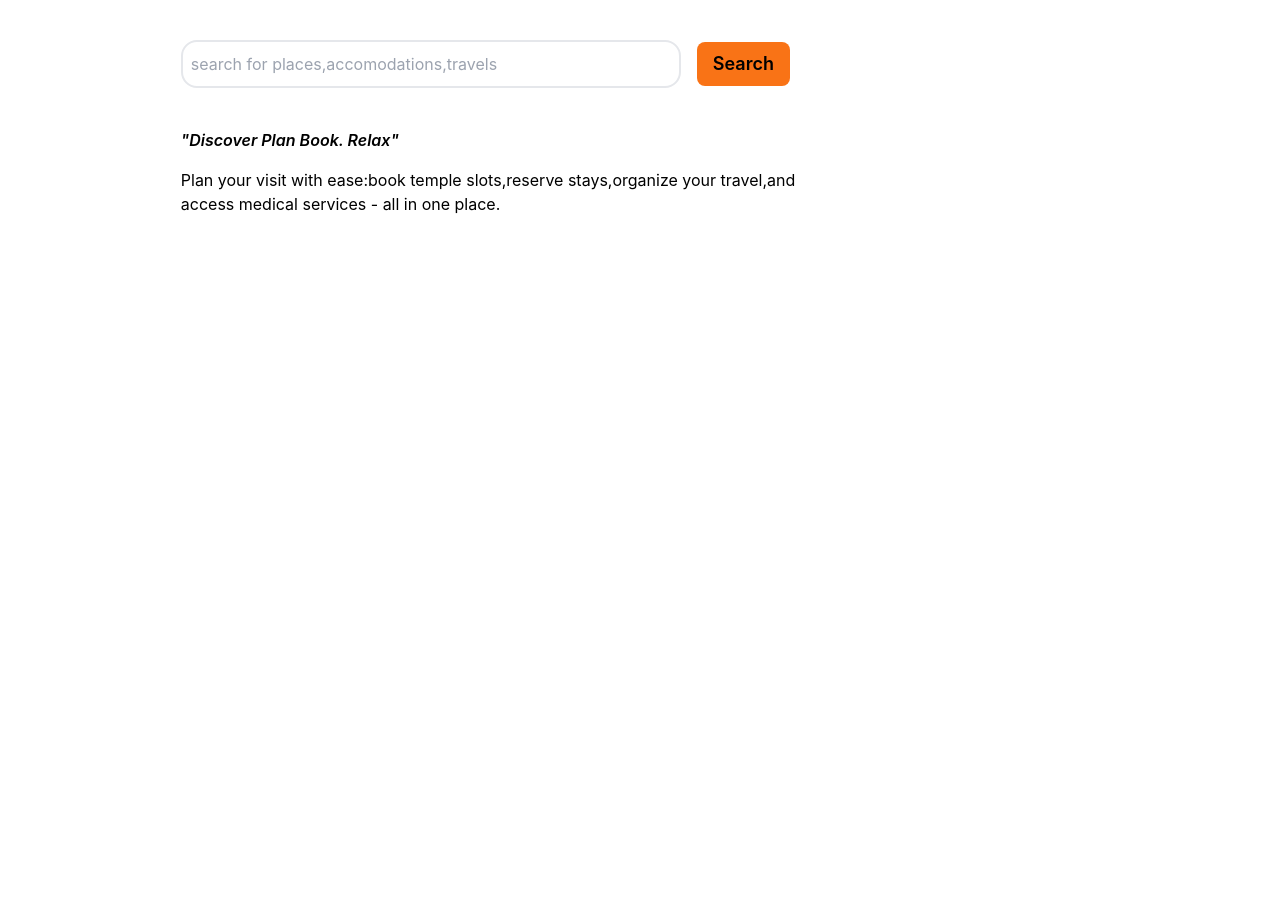
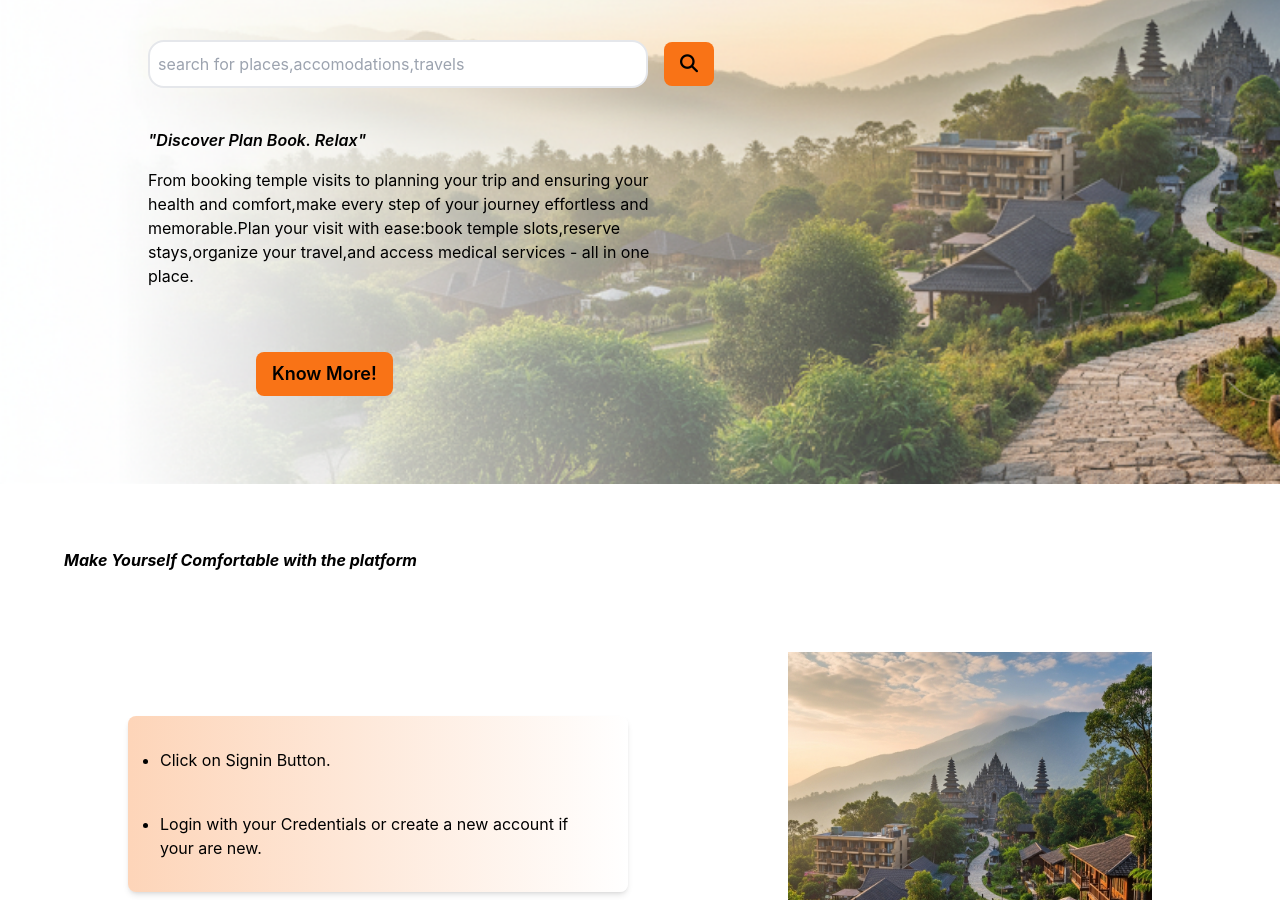
Before and after one commit to SatyanarayanaAkula2/ThirthaYatri, a React (Create React App) app: page / in a window 1280 px wide. Shown: the part 240-1140 px from the top of the page. Before the commit the page ends 800 px from the top, so only its background shows below. Built offline with nearby package versions, Linux system fonts and the light colour scheme.

Commit message:
added guide

```diff
--- a/public/index.html
+++ b/public/index.html
@@ -3,6 +3,11 @@
   <head>
     <meta charset="utf-8" />
     <link rel="icon" href="" />
+    <link
+  rel="stylesheet"
+  href="https://cdnjs.cloudflare.com/ajax/libs/font-awesome/6.4.0/css/all.min.css"
+/>
+
     <meta name="viewport" content="width=device-width, initial-scale=1" />
     <meta name="theme-color" content="#000000" />
     <meta
--- a/src/App.js
+++ b/src/App.js
@@ -1,12 +1,14 @@
 import { Navbar } from './components/Navbar';
 import './App.css';
 import Home from './components/Home';
+import Guide from './components/Guide';
 
 function App() {
   return (
    <>
    <Navbar/>
    <Home/>
+   <Guide/>
    </>
   );
 }
--- /dev/null
+++ b/src/components/Guide.js
@@ -0,0 +1,65 @@
+import React from "react";
+
+function Guide(){
+    const contents=[
+        {
+            block1:'Click on Signin Button. ? Login with your Credentials or create a new account if your are new.',
+            block2:'Search for the Temples. ? Book the tickets from available slots.'
+        },
+        {
+            block1:'Select the accommodations service. ? Filter the accommodations near the place based on price,luxury etc... ? Book the accomodation. ',
+            block2:'Select the Travel Service. ? Plan your Journey from choices displayed. ? Book your Journey.'
+        },
+        {
+            block1:'Select the other Services. ? Choose services like Near Medical Services,etc... ? Access those on your need.',
+            block2:'Share your Feedback on your Experience. ?'
+        }
+    ]
+    return(
+    <div className="guideblock flex flex-col gap-16 m-16">
+
+    <div className="guideblock-heading font-bold italic ">Make Yourself Comfortable with the platform</div>
+
+
+
+        {
+            contents.map((content,index)=>{
+                const conts=content.block1.split('?');
+                const conts2=content.block2.split('?');
+                return(
+                <div key={index} className="steps px-16 my-4">
+                 <div className="step_1 flex gap-40 ">
+            <div className="content py-16" style={{width:'500px', height:'100px'}}>
+            <div className="content  p-8 shadow-md rounded-lg bg-gradient-to-r from-orange-500/30 to-white/70 hover:animate-enlarge align-content ">
+                <ul className=" flex flex-col gap-10 list-disc">
+                <li>{conts[0]}</li>
+                <li>{conts[1]}</li>
+                </ul>
+            </div>
+            </div>
+            <div className="image flex-1">
+                <img src="./hero_image.png"  style={{width:'600px',height:'400px'}}/>
+            </div>
+        </div>
+
+        <div className="step_1 flex gap-40 my-8 ">
+            <div className="image flex-1">
+                <img src="./hero_image.png" style={{width:'600px',height:'400px'}}/>
+            </div>
+        <div className="content py-16 " style={{width:'500px', height:'100px'}}>
+            <div className="content  p-8 shadow-md rounded-lg bg-gradient-to-r from-orange-500/30 to-white/70 hover:animate-enlarge align-content ">
+                <ul className=" flex flex-col gap-10 list-disc">
+                <li>{conts2[0]}</li>
+                <li>{conts2[1]}</li>
+                </ul>
+            </div>
+       </div>
+       </div>
+       </div>
+            )})
+            }
+
+        </div>
+    );
+}
+export default Guide;
--- a/src/components/Home.js
+++ b/src/components/Home.js
@@ -2,22 +2,26 @@ import React from "react";
 
  function Home(){
     return(
-        <div className="Hero mx-10 my-20 flex flex-row gap-10  ">
-            <div className="Hero_left ">
+       <div className="Hero px-10 py-20 animate-fallin" style={{ backgroundImage: "url('/hero_bg.png')",
+       backgroundRepeat:'no-repeat',
+       backgroundSize:'cover',
+
+       }}>
+            <div className="Hero_content mr-[40%] animate-fallin">
                 <div className="text-3xl pl-[10%] font-semibold">Travel Aggregator</div>
-                <form>
+                <form className='searchbar_home'>
                 <label htmlFor="search_home"></label>
                 <input type="text"id="search_home" className="ml-[15%] mr-4 mt-20 mb-10 px-2 rounded-2xl h-12 w-[500px]  border-2 border-grey " placeholder="search for places,accomodations,travels"></input>
-                <button className="px-4 py-2 bg-orange-500 rounded-lg font-semibold hover:bg-orange-700 text-lg " type="submit">Search</button>
+                <button className="px-4 py-2 bg-orange-500 rounded-lg font-semibold hover:bg-orange-700 text-lg " type="submit"><i class="fa-solid fa-magnifying-glass"></i></button>
                 </form>
                 <div className="hero_content px-[15%]  ">
                     <span className="italic font-semibold ">"Discover Plan Book. Relax"</span>
-                    <p className="py-4">Plan your visit with ease:book temple slots,reserve stays,organize your travel,and access medical services - all in one place.</p>
+                    <p className="py-4">From booking temple visits to planning your trip and ensuring your health and comfort,make every step of your journey effortless and memorable.Plan your visit with ease:book temple slots,reserve stays,organize your travel,and access medical services - all in one place.</p>
                 </div>
-            </div>
-            <div className="Hero_right">
-                {/* <img className="h-[400px] w-[400px]"src="/hero_image.png"/>
-            */}</div>
+                <div className='pt-12 pb-2 px-[30%]'>
+                <button className="px-4 py-2  bg-orange-500 rounded-lg font-semibold hover:bg-orange-700 text-lg">Know More!</button>
+                </div>
+        </div>
         </div>
     )
 }
--- a/tailwind.config.js
+++ b/tailwind.config.js
@@ -6,17 +6,28 @@ module.exports = {
   theme: {
     extend: {
         keyframes:{
-           effect1:{
-                '0%':{
-                    transform:'translateY(0px)'
-                },
-                '100%':{
-                    transform:'translateY(20px)'
-                }
+           fallin:{
+              '0%':{
+                 transform:"translateZ(600px) scale(2)",
+                 opacity:"0",
+              },
+              "100%":{
+                transform:"translateZ(0) scale(1)",
+                opacity:'1',
+              },
+           },
+           enlarge:{
+            '0%':{
+                transform:"scale(1)",
+            },
+            '100%':{
+                transform:"scale(1.05)",
+            }
            },
         },
         animation:{
-            effect1:'effect1 2s ease-in-out forwards'
+            fallin:"fallin 1s ease-out forwards",
+            enlarge:"enlarge 0.5s ease-out forwards"
         },
     },
   },
```
